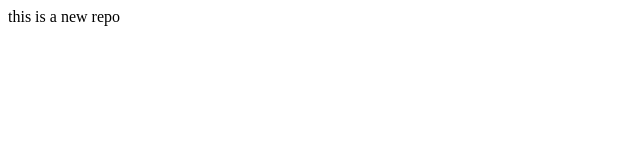
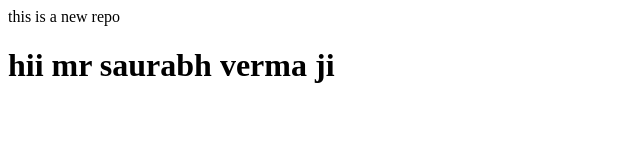
Before and after one commit to shrivassaurabh839-bot/localrepo, a plain HTML site: page index.html in a window 1280 px wide. Shown: the whole page, without its empty margins (0-640 px from the left). Drawn offline with Linux system fonts and the light colour scheme.

Commit message:
added heading

```diff
--- a/index.html
+++ b/index.html
@@ -1 +1,2 @@
 <p>this is a new repo</p>
+<h1>hii mr saurabh verma ji</h1>
```
